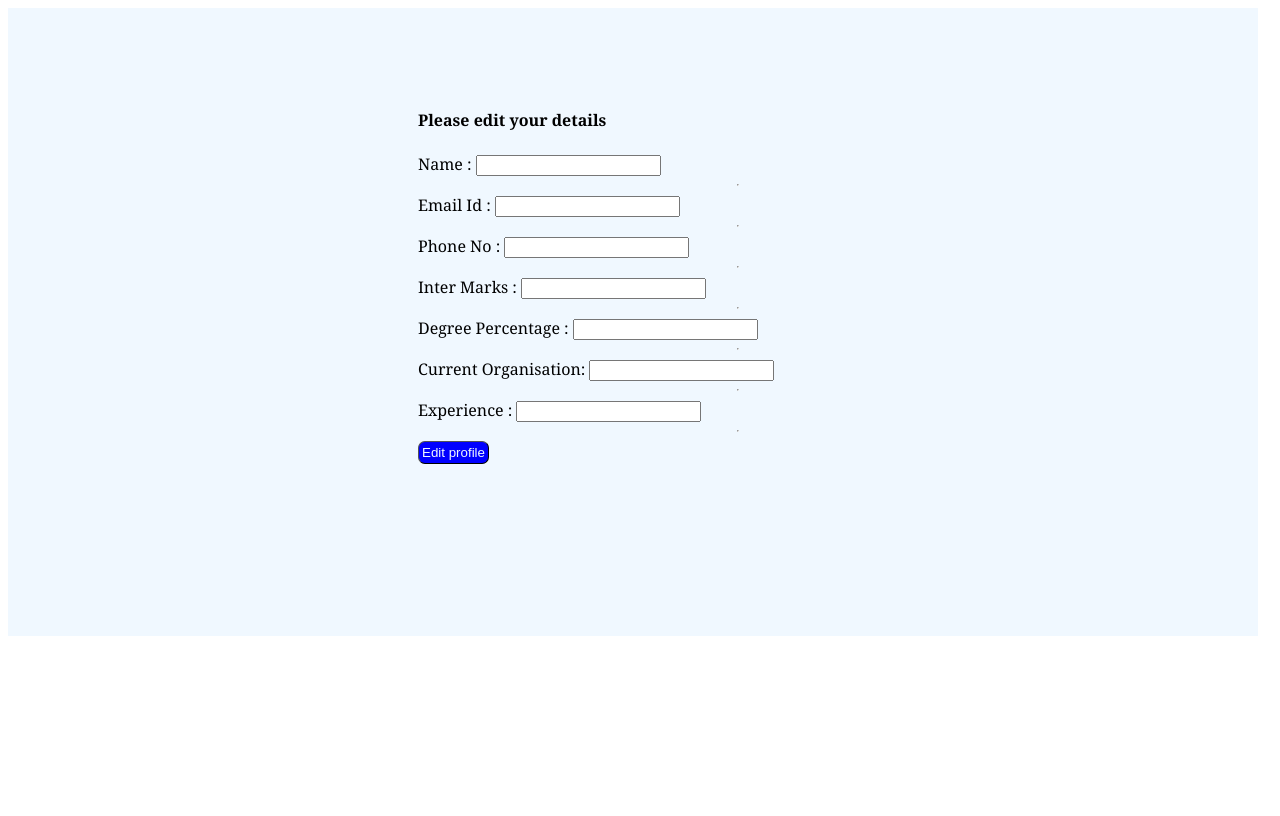
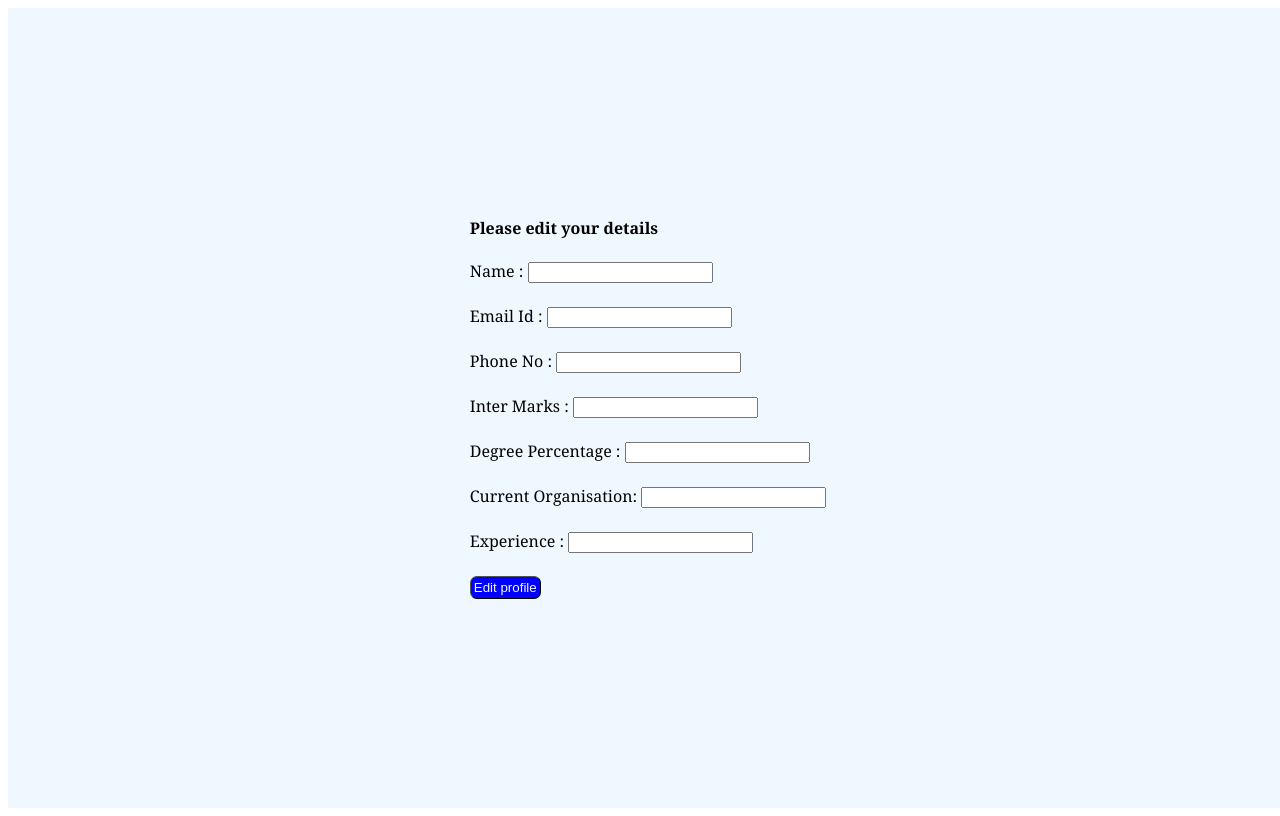
Before and after one commit to Praveenkondreddy/Joblo, a React (Create React App) app: page /profile in a window 1280 px wide. Built offline with nearby package versions, Linux system fonts and the light colour scheme.

Commit message:
first commit

```diff
--- a/src/components/Profile/profile.css
+++ b/src/components/Profile/profile.css
@@ -3,17 +3,12 @@
     display: flex;
     font-family: Cambria, Cochin, Georgia, Times, 'Times New Roman', serif;
     flex-direction: column;
-    justify-content: left;
-    padding-top: 80px;
-    padding-left: 410px;
-    padding-right: 200px;
-    width: 50vw;
-    padding-bottom: 150px;
-    background-color: aliceblue;
+    justify-content: center;
+    align-content: center;
+
+
 }
-.form-class{
-    width: 100vw;
-}
+
 .login-input{
     width: auto;
     background-color: blue;
@@ -22,3 +17,11 @@
     border-width: 1px;
     padding: 3px;
 }
+.form-class{
+    height: 100vh;
+    display: flex;
+    flex-direction: row;
+    justify-content: center;
+    align-content: center;
+    background-color: aliceblue;
+}
--- a/src/components/Profile/profile.js
+++ b/src/components/Profile/profile.js
@@ -16,56 +16,57 @@ function Profile() {
 }
 
   return (
-    <div class="container">
+    <div class="profile-container">
 
     <div class="form-class">
+    <div class="profile-inner">
     <form onSubmit={submitHandler}>
-     <div class="profile-inner">
+
       <h4>Please edit your details</h4>
 
       <div class="form-group">
       <label htmlFor='name'>Name : </label>
       <input type="text" class="input" name="name" onChange={e =>setDetails({...details, name:e.target.value})} value={details.name}/>
       </div>
-      <hr />
+      <br></br>
       <div class="form-group">
       <label htmlFor='email'>Email  Id : </label>
       <input type="text" class="input" name="email" onChange={e =>setDetails({...details, email:e.target.value})} value={details.email}/>
       </div>
-      <hr />
+      <br></br>
       <div class="form-group">
       <label htmlFor='phone'>Phone No : </label>
       <input type="text" class="input" name="phone" onChange={e =>setDetails({...details, phone:e.target.value})} value={details.phone} />
       </div>
-      <hr />
+      <br></br>
       <div class="form-group">
       <label htmlFor='interMarks'>Inter Marks : </label>
       <input type="text" class="input" name="interMarks" onChange={e =>setDetails({...details, interMarks:e.target.value})} value={details.interMarks} />
       </div>
-      <hr />
+      <br></br>
       <div class="form-group">
       <label htmlFor='degreePercentage'>Degree Percentage : </label>
       <input type="text" class="input" name="degreePercentage" onChange={e =>setDetails({...details, degreePercentage:e.target.value})} value={details.degreePercentage} />
       </div>
-      <hr />
+      <br></br>
       <div class="form-group">
       <label htmlFor='currentOrganisation'>Current Organisation: </label>
       <input type="text" class="input" name="currentOrganisation" onChange={e =>setDetails({...details, currentOrganisation:e.target.value})} value={details.currentOrganisation} />
       </div>
-      <hr />
+      <br></br>
       <div class="form-group">
       <label htmlFor='experience'>Experience : </label>
       <input type="text" class="input" name="experience" onChange={e =>setDetails({...details, experience:e.target.value})} value={details.experience} />
       </div>
-      <hr />
+      <br></br>
       <div class="form-group">
       <input type="submit" class="login-input" value="Edit profile" />
-      </div><br />
+      </div> <br></br>
 
 
-     </div>
+
     </form>
-
+    </div>
     </div>
 
     </div>
```
